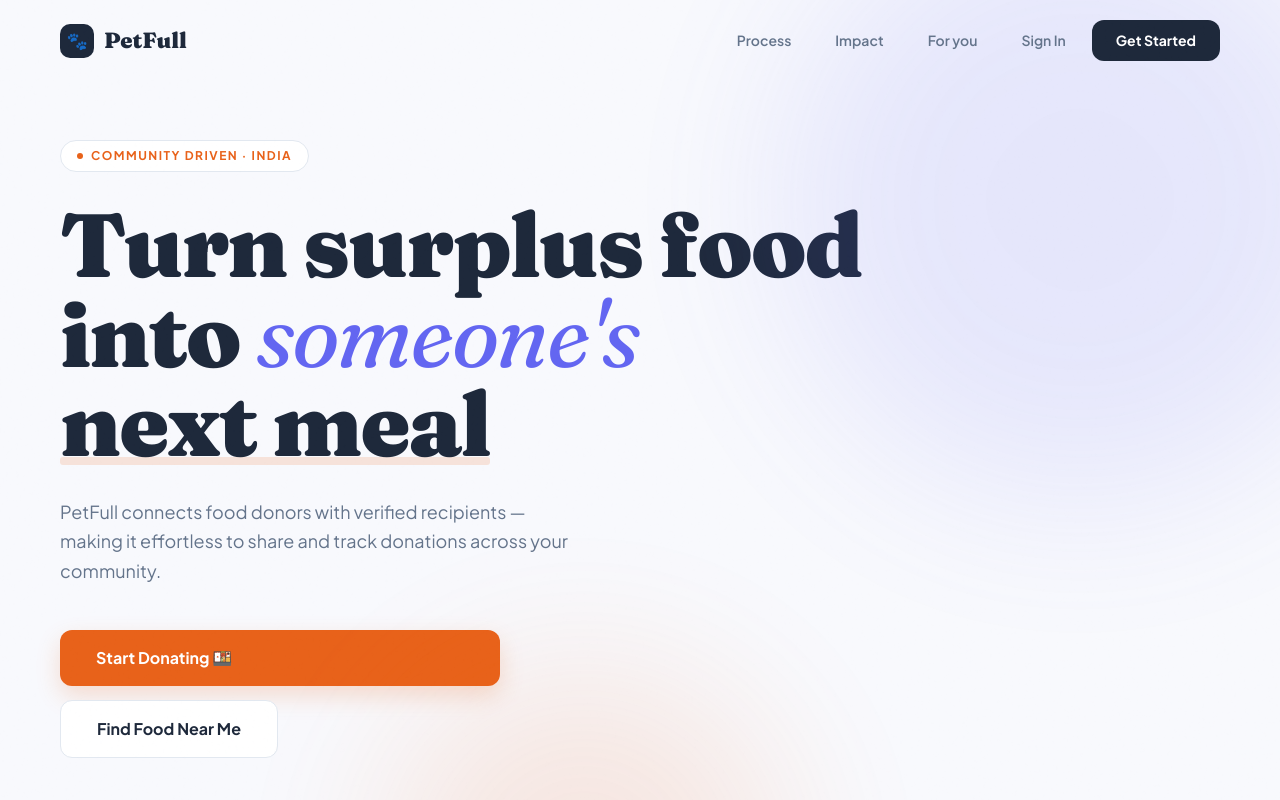
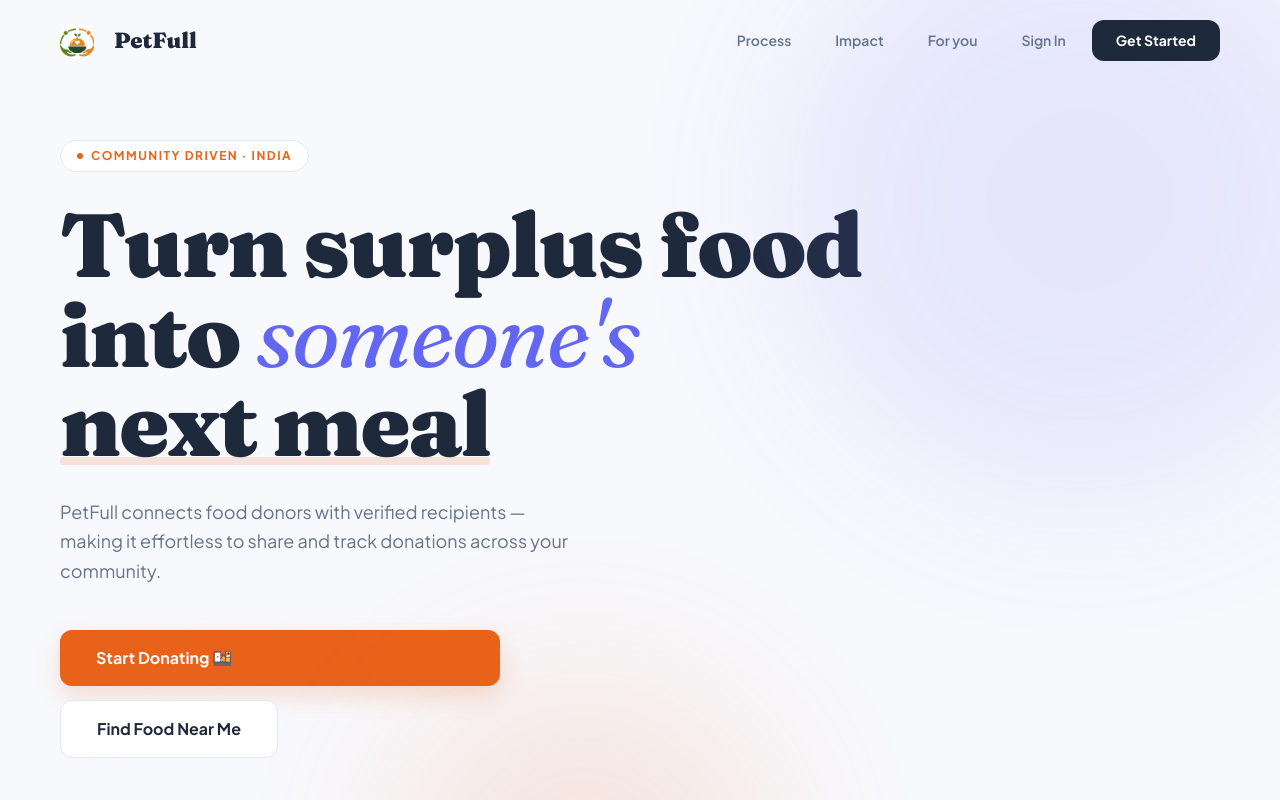
Before and after one commit to aviralgoel26/PetFull-Mine, a React (Create React App) app in the folder PetFullFrontend/petfull-frontend/: page / in a window 1280 px wide. Shown: the top 800 px of the page. Built offline with nearby package versions, Linux system fonts and the light colour scheme.

Commit message:
Enhanced the logo on landing page

```diff
--- a/PetFullFrontend/petfull-frontend/src/pages/LandingPage.jsx
+++ b/PetFullFrontend/petfull-frontend/src/pages/LandingPage.jsx
@@ -1,5 +1,5 @@
 import React, { useEffect, useRef, useState } from "react";
-
+import myLogo from "/"; // Adjust path to your file
 const CSS = `
   @import url('https://fonts.googleapis.com/css2?family=Fraunces:ital,opsz,wght@0,9..144,300;0,9..144,700;0,9..144,900;1,9..144,400&family=Plus+Jakarta+Sans:wght@400;500;600;700;800&display=swap');
 
@@ -378,9 +378,13 @@ export default function LandingPage() {
 
       <nav className={`nav${scrolled ? " scrolled" : ""}`}>
         <a href="/" className="nav-logo">
-          <div className="nav-logo-paw">🐾</div>
-          PetFull
-        </a>
+  <img
+    src="/PetFullLogo.jpg"
+    alt="PetFull Logo"
+    style={{ width: '34px', height: '34px', borderRadius: '10px', objectFit: 'cover' }}
+  />
+  <span style={{ marginLeft: '10px' }}>PetFull</span>
+</a>
         <div className="nav-links">
           <a href="#how" className="nav-link">Process</a>
           <a href="#impact" className="nav-link">Impact</a>
@@ -527,10 +531,14 @@ export default function LandingPage() {
       <footer className="footer">
         <div style={{display:'flex', justifyContent:'space-between', flexWrap:'wrap', gap:'40px'}}>
           <div>
-            <div className="nav-logo" style={{marginBottom:'20px'}}>
-              <div className="nav-logo-paw">🐾</div>
-              <span className="footer-logo-text">PetFull</span>
-            </div>
+            <div className="nav-logo" style={{ marginBottom: '20px' }}>
+  <img
+    src="/cd068eaa-4022-44b6-a781-b530207b1a9...jpg"
+    alt="PetFull Logo"
+    style={{ width: '34px', height: '34px', borderRadius: '10px', objectFit: 'cover' }}
+  />
+  <span className="footer-logo-text" style={{ marginLeft: '10px' }}>PetFull</span>
+</div>
             <p style={{maxWidth:'300px', color:'var(--muted)'}}>Building hunger-free communities, one meal at a time.</p>
           </div>
           <div style={{display:'flex', gap:'60px'}}>
```
Also changed, not shown: PetFullFrontend/petfull-frontend/public/PetFullLogo.jpg (renamed from PetFullFrontend/petfull-frontend/public/cd068eaa-4022-44b6-a781-b530207b1a91.jpg).
